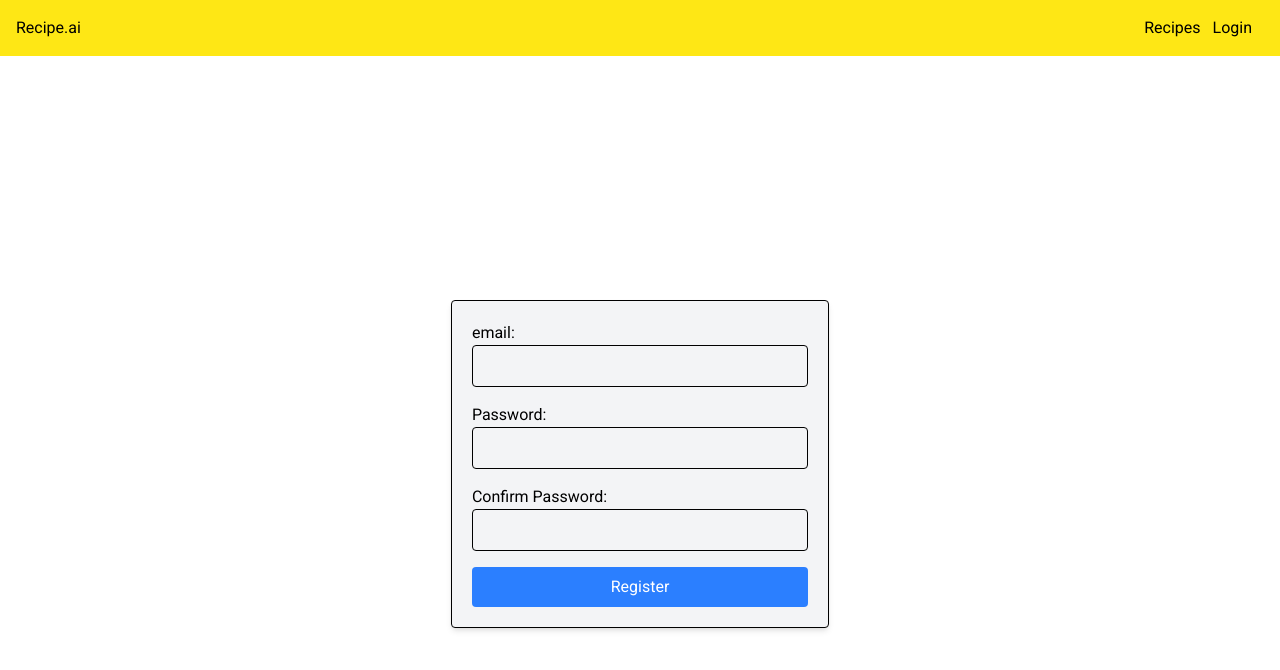
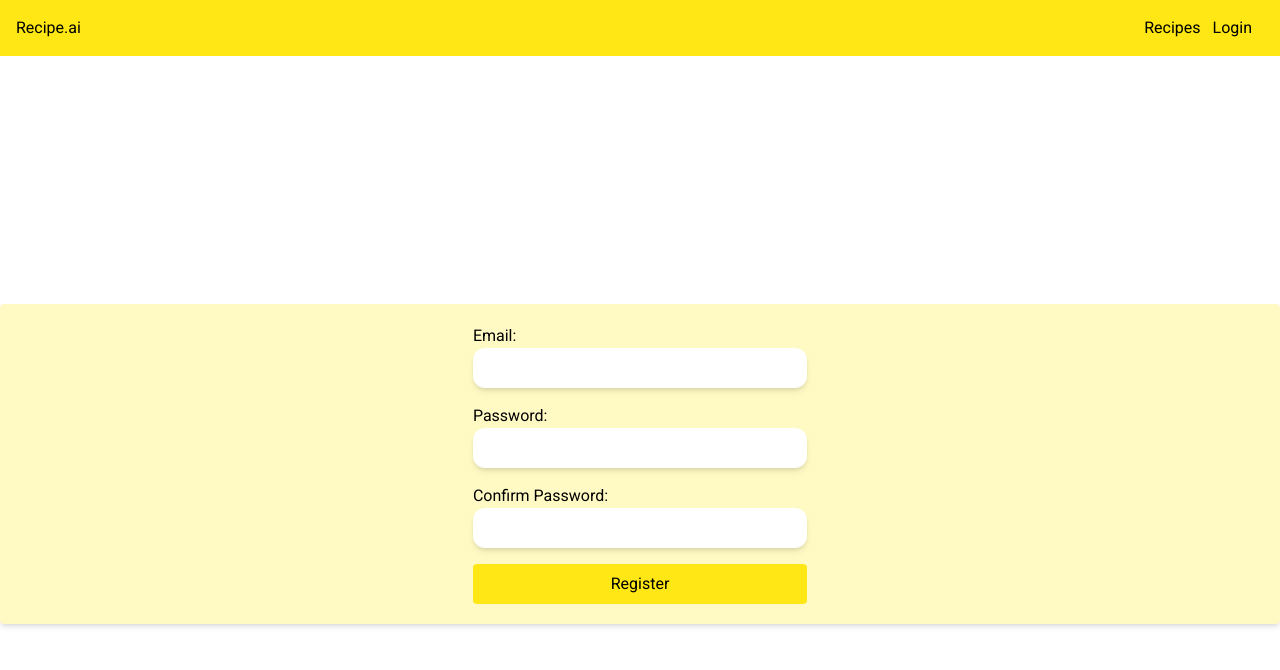
Before and after one commit to jakubsulima/recipeAi, a React (Vite) app in the folder frontend/recipeai/: page /register in a window 1280 px wide. Shown: the top 670 px of the page. Built offline with nearby package versions, Linux system fonts and the light colour scheme.

Commit message:
changed UserPreferencesPage and fridge display category formatting

```diff
--- a/frontend/recipeai/src/App.tsx
+++ b/frontend/recipeai/src/App.tsx
@@ -13,7 +13,7 @@ import { Fridge } from "./pages/Fridge";
 import Login from "./pages/Login";
 import RecipePage from "./pages/RecipePage";
 import Register from "./pages/Register";
-import MePage from "./pages/MePage";
+import MePage from "./pages/UserPreferencesPage.tsx";
 import AdminPage from "./pages/AdminPage"; // Import the AdminPage component
 import UserRecipes from "./pages/UserRecipes.tsx";
 import { AuthProvider } from "./context/context"; // Add import for AuthProvider
--- a/frontend/recipeai/src/components/AddFridgeItemForm.tsx
+++ b/frontend/recipeai/src/components/AddFridgeItemForm.tsx
@@ -22,6 +22,7 @@ interface AddFridgeItemFormProps {
   error: string;
   dateError: string;
   displayLoading: boolean;
+  categoryDisplayOptions: string[]; // New prop for display names
 }
 
 const AddFridgeItemForm: React.FC<AddFridgeItemFormProps> = ({
@@ -39,6 +40,7 @@ const AddFridgeItemForm: React.FC<AddFridgeItemFormProps> = ({
   error,
   dateError,
   displayLoading,
+  categoryDisplayOptions, // Use the new prop
 }) => {
   return (
     <div className="w-full p-6 bg-white rounded-lg shadow-md h-fit">
@@ -77,6 +79,7 @@ const AddFridgeItemForm: React.FC<AddFridgeItemFormProps> = ({
           label="Category"
           name="Category"
           options={CATEGORY_VALUES}
+          displayOptions={categoryDisplayOptions} // Pass display options to the form
           currentOptions={category}
           onChange={(value) => setCategory(value as categoryType)}
           classname="mb-2"
--- a/frontend/recipeai/src/components/FridgeDisplay.tsx
+++ b/frontend/recipeai/src/components/FridgeDisplay.tsx
@@ -61,11 +61,8 @@ const FridgeDisplay: React.FC<FridgeDisplayProps> = ({
       {filteredItems.length === 0 && showedCategory && (
         <div className="text-center text-gray-500 py-8">
           No items in{" "}
-          {showedCategory
-            .replace(/_/g, " ")
-            .toLowerCase()
-            .charAt(0)
-            .toUpperCase()}
+          {showedCategory.toLowerCase().charAt(0).toUpperCase() +
+            showedCategory.slice(1).toLowerCase().replace(/_/g, " ")}
         </div>
       )}
     </div>
--- a/frontend/recipeai/src/components/OptionsForm.tsx
+++ b/frontend/recipeai/src/components/OptionsForm.tsx
@@ -3,6 +3,7 @@ import { useEffect, useState } from "react";
 interface OptionsFormProps {
   name: string;
   options: string[];
+  displayOptions?: string[]; // New prop for display text
   currentOptions: string;
   onSaveOptions?: (options: string) => void;
   children?: React.ReactNode;
@@ -16,6 +17,7 @@ interface OptionsFormProps {
 const OptionsForm = ({
   name,
   options,
+  displayOptions, // Use the new prop
   currentOptions,
   onSaveOptions,
   onChange,
@@ -25,6 +27,7 @@ const OptionsForm = ({
   label,
 }: OptionsFormProps) => {
   const [selectedOption, setSelectedOption] = useState(currentOptions);
+  const optionsToDisplay = displayOptions || options; // Fallback to original options if no displayOptions are provided
 
   useEffect(() => {
     setSelectedOption(currentOptions);
@@ -54,9 +57,9 @@ const OptionsForm = ({
         className="w-full px-3 py-2 border border-gray-300 rounded-md focus:outline-none focus:ring-2 focus:ring-primary"
       >
         <option value="">{currentOptions ? "None" : "Select a diet..."}</option>
-        {options.map((option) => (
+        {options.map((option, index) => (
           <option key={option} value={option}>
-            {option}
+            {optionsToDisplay[index]}
           </option>
         ))}
       </select>
--- a/frontend/recipeai/src/pages/Fridge.tsx
+++ b/frontend/recipeai/src/pages/Fridge.tsx
@@ -2,6 +2,7 @@ import { useState } from "react";
 import {
   CATEGORIES,
   CATEGORY_OPTIONS,
+  CATEGORY_VALUES, // Import CATEGORY_VALUES
   unitType,
   useFridge,
 } from "../context/fridgeContext";
@@ -28,6 +29,11 @@ export const Fridge = () => {
   const [isLoading, setIsLoading] = useState<boolean>(false);
   const [showedCategory, setShowedCategory] = useState<categoryType | null>(
     CATEGORIES.FRIDGE
+  );
+
+  // Create a display-friendly version of the category names
+  const categoryDisplayOptions = CATEGORY_VALUES.map(
+    (cat) => cat.charAt(0).toUpperCase() + cat.slice(1).toLowerCase()
   );
 
   const getCurrentCategoryIndex = () => {
@@ -155,6 +161,7 @@ export const Fridge = () => {
           error={displayError}
           dateError={dateError}
           displayLoading={displayLoading}
+          categoryDisplayOptions={categoryDisplayOptions} // Pass the new prop here
         />
 
         <FridgeDisplay
--- a/frontend/recipeai/src/pages/RecipePage.tsx
+++ b/frontend/recipeai/src/pages/RecipePage.tsx
@@ -190,7 +190,7 @@ const RecipePage = () => {
 
   if (isLoading) {
     return (
-      <div className="flex justify-center items-center h-screen">
+      <div className="fixed inset-0 flex justify-center items-center bg-white bg-opacity-75 z-50">
         <div className="text-xl">Loading recipe...</div>
       </div>
     );
--- a/frontend/recipeai/src/pages/Register.tsx
+++ b/frontend/recipeai/src/pages/Register.tsx
@@ -68,15 +68,17 @@ const Register = () => {
 
   return (
     <div className="w-full h-screen flex items-center justify-center">
-      <div className="flex flex-col items-center justify-center p-5 bg-gray-100 border rounded shadow-md">
+      <div className="flex flex-col items-center justify-center p-5 bg-secondary rounded shadow-md w-full">
         {error && <div className="text-red-500 mb-4">{error}</div>}
         <form onSubmit={handleSubmit(onSubmit)} className="flex flex-col gap-4">
           <div>
-            <label htmlFor="email">email:</label>
+            <label htmlFor="email" className="w-full">
+              Email:
+            </label>
             <input
               id="email"
               {...register("email")}
-              className="border rounded p-2 w-full"
+              className="rounded-xl p-2 w-full shadow-md bg-white"
             />
             {errors.email && (
               <p className="text-red-500 text-sm mt-1">
@@ -90,7 +92,7 @@ const Register = () => {
               type="password"
               id="password"
               {...register("password")}
-              className="border rounded p-2 w-full"
+              className="rounded-xl p-2 w-full shadow-md bg-white"
             />
             {errors.password && (
               <p className="text-red-500 text-sm mt-1">
@@ -104,7 +106,7 @@ const Register = () => {
               type="password"
               id="confirmPassword"
               {...register("confirmPassword")}
-              className="border rounded p-2 w-full"
+              className="rounded-xl p-2 w-full shadow-md bg-white"
             />
             {errors.confirmPassword && (
               <p className="text-red-500 text-sm mt-1">
@@ -116,8 +118,8 @@ const Register = () => {
             type="submit"
             disabled={isSubmitting}
             className={`${
-              isSubmitting ? "bg-blue-300" : "bg-blue-500"
-            } text-white px-4 py-2 rounded`}
+              isSubmitting ? "bg-blue-300" : "bg-primary"
+            } text-black px-4 py-2 rounded-sm`}
           >
             {isSubmitting ? "Registering..." : "Register"}
           </button>
--- a/frontend/recipeai/src/pages/MePage.tsx
+++ b/frontend/recipeai/src/pages/UserPreferencesPage.tsx
@@ -11,14 +11,21 @@ const MePage = () => {
   const [error, setError] = useState<string>("");
   const [loading, setLoading] = useState<boolean>(true);
   const [dietOptions, setDietOptions] = useState<string[]>([]);
+  const [displayDietOptions, setDisplayDietOptions] = useState<string[]>([]); // State for display-friendly options
   const [newIngredient, setNewIngredient] = useState<string>("");
   const [preferencesLoaded, setPreferencesLoaded] = useState<boolean>(false);
 
   useEffect(() => {
     const fetchDietOptions = async () => {
       try {
-        const response = await apiClient("user/getDiets");
-        setDietOptions(response);
+        const response: string[] = await apiClient("user/getDiets");
+        setDietOptions(response); // Store original values
+
+        // Create and store display-friendly values (e.g., capitalized)
+        const formattedForDisplay = response.map(
+          (diet) => diet.charAt(0).toUpperCase() + diet.slice(1).toLowerCase()
+        );
+        setDisplayDietOptions(formattedForDisplay);
       } catch (error) {
         console.error("Failed to fetch diet options:", error);
       } finally {
@@ -132,6 +139,7 @@ const MePage = () => {
             <OptionsForm
               name="diet"
               options={dietOptions}
+              displayOptions={displayDietOptions} // Pass the display options here
               currentOptions={user.preferences?.diet || ""}
               onSaveOptions={handleChangeDiet}
               showSubmitButton={true}
```
